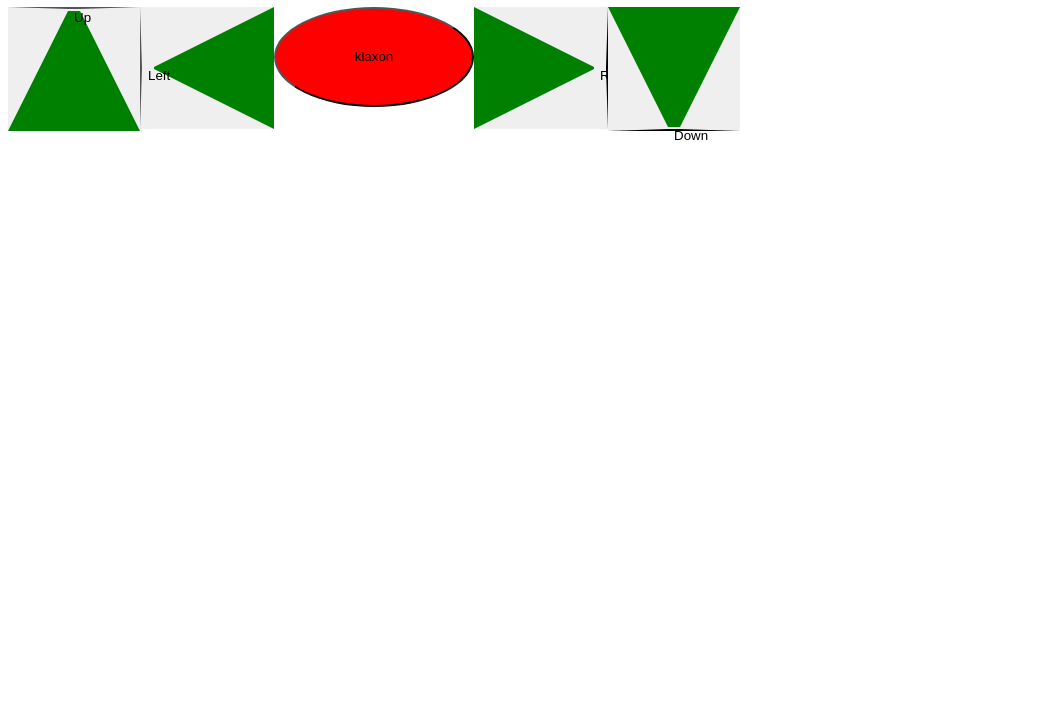
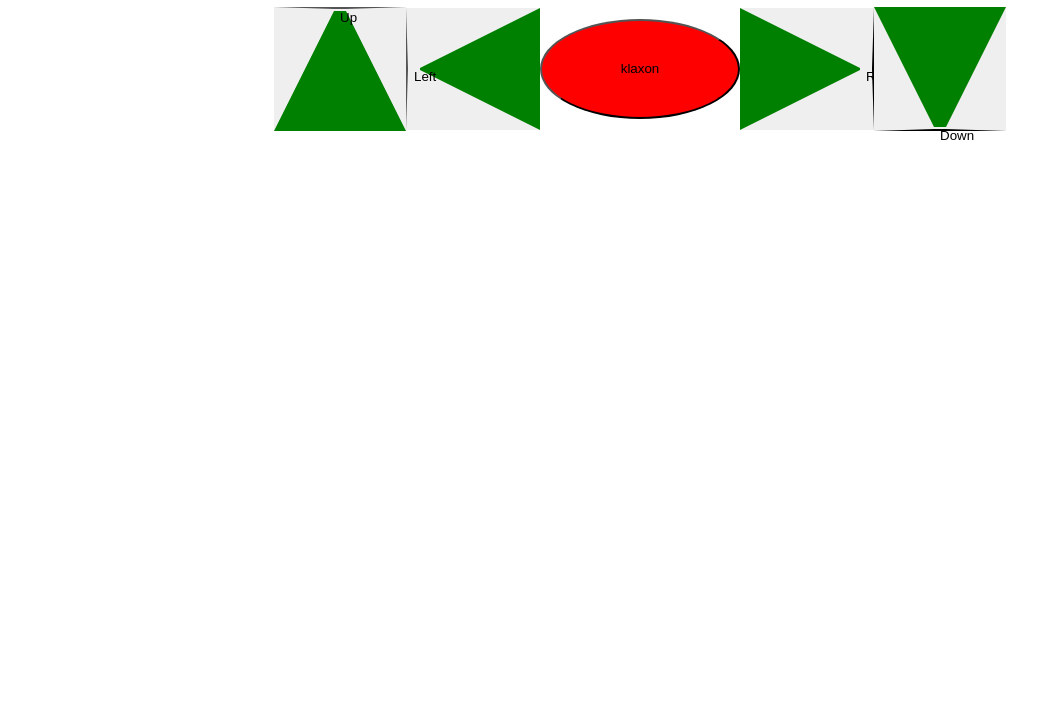
Before and after one commit to PetitRuisseau/mbot, a website: page front/index.html in a window 1280 px wide. Shown: the part 73-800 px from the top of the page, without its empty margins (0-1061 px from the left). Drawn offline with Linux system fonts and the light colour scheme.

Commit message:
mise en place flexbox;

```diff
--- a/front/index.html
+++ b/front/index.html
@@ -48,16 +48,23 @@
             border-radius: 100px / 50px;
         }
 
-        div {
+        #conteneur {
             display: flex;
+            flex-direction: row;
+            justify-content: center;
+            align-items: center;
+        }
+
+        .element:nth-child(5) {
+            align-self: flex-end;
         }
     </style>
 </head>
 
 <body>
     <h1>Mbot's direction</h1>
-    <div>
-        <button label="Above" class="button" id="btn_top">Up</button>
+    <div id="conteneur">
+        <button class="button" id="btn_top">Up</button>
 
         <button class="button" id="btn_left">Left</button>
 
```
